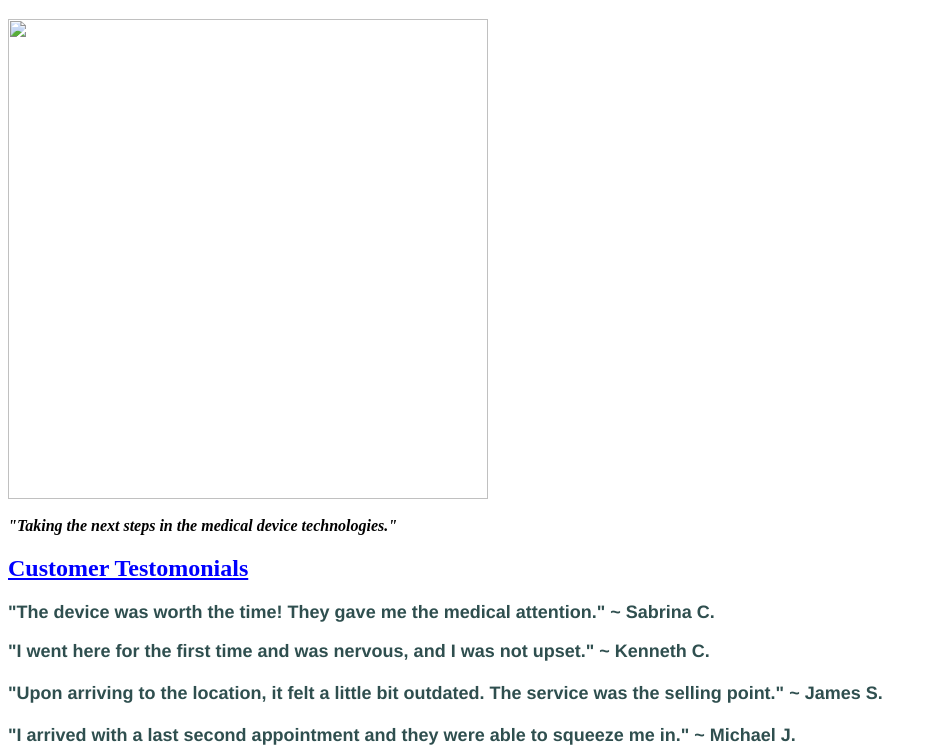
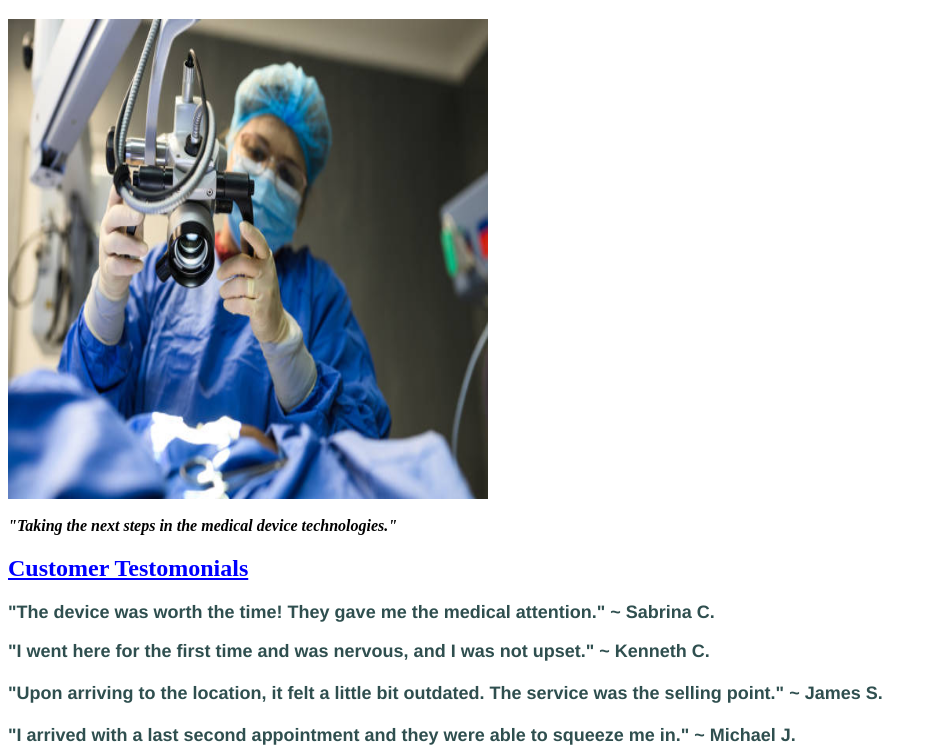
Before and after one commit to concanfield15/concanfield15.github.io, a plain HTML site: page index.html in a window 1280 px wide. Shown: the part 47-800 px from the top of the page, without its empty margins (0-937 px from the left). Drawn offline with Linux system fonts and the light colour scheme.

Commit message:
Update index.html

```diff
--- a/index.html
+++ b/index.html
@@ -7,7 +7,7 @@
 </head>
 <body bgcolor="white">
 
-<img src = ""istockphoto-1972416418-612x612.jpg"" width=480 height=480>
+<img src = "istockphoto-1972416418-612x612.jpg" width=480 height=480>
 <br>
 <br>
 <b> <i> "Taking the next steps in the medical device technologies." </u> </i>
```
